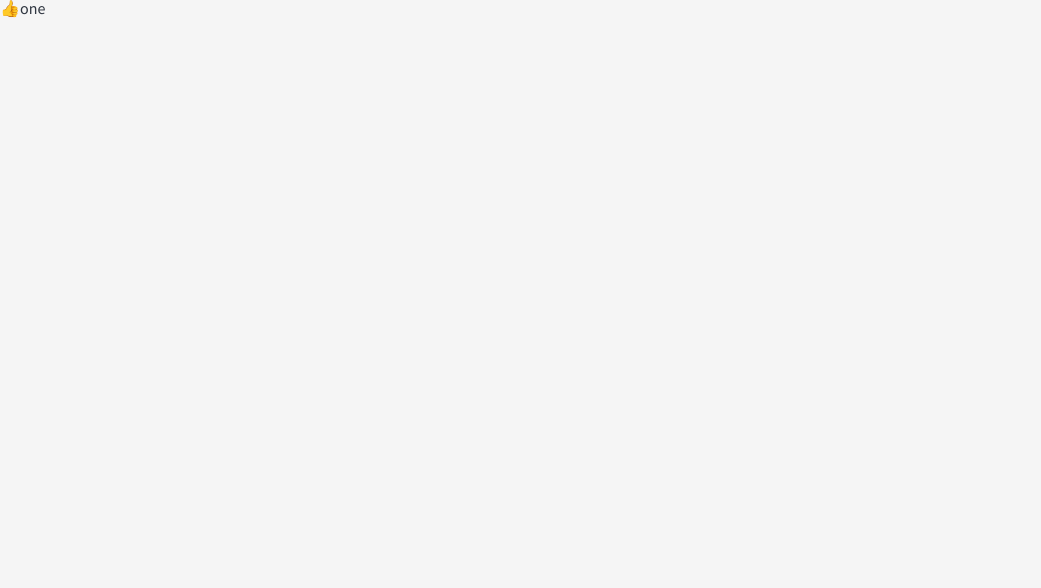
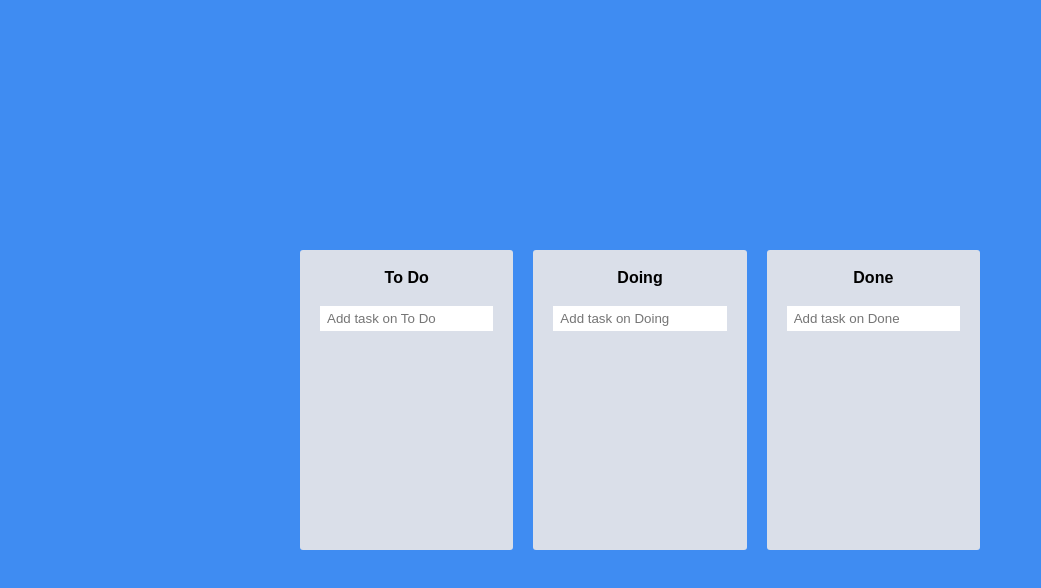
Before and after one commit to yebinGold/Trello-clone-2022, a React (Create React App) app: page / in a window 1280 px wide. Shown: the top 588 px of the page, without its empty margins (0-1041 px from the left). Built offline with nearby package versions, Linux system fonts and the light colour scheme.

Commit message:
Add input form

```diff
--- a/src/App.tsx
+++ b/src/App.tsx
@@ -1,30 +1,66 @@
-import { DragDropContext, Draggable, Droppable } from "react-beautiful-dnd";
-import TodoList from "./components/TodoList";
+import { DragDropContext, DropResult } from "react-beautiful-dnd";
+import styled from "styled-components";
+import { useRecoilState } from "recoil";
+import { todosState } from "./atoms";
+import Board from "./components/Board";
+
+const Wrapper = styled.div`
+  display: flex;
+  max-width: 680px;
+  width: 100%;
+  margin: 0 auto;
+  justify-content: center;
+  align-items: center;
+  height: 100vh;
+`;
+
+const Boards = styled.div`
+  display: grid;
+  width: 100%;
+  grid-template-columns: repeat(3, 1fr);
+  gap: 20px;
+`;
 
 function App() {
-  const onDragEnd = () => {}; // props로 전달할 함수
+  const [todos, setTodos] = useRecoilState(todosState);
+  const onDragEnd = ({ destination, source }: DropResult) => {
+    if (!destination) return;
+    if (destination.droppableId === source.droppableId) {
+      setTodos((prev) => {
+        const boardCopy = [...prev[source.droppableId]];
+        const target = boardCopy[source.index];
+        boardCopy.splice(source.index, 1);
+        boardCopy.splice(destination?.index, 0, target);
+        return {
+          ...prev,
+          [source.droppableId]: boardCopy,
+        };
+      });
+    } else {
+      setTodos((prev) => {
+        const sourceCopy = [...prev[source.droppableId]];
+        const target = sourceCopy[source.index];
+        const destCopy = [...prev[destination.droppableId]];
+        sourceCopy.splice(source.index, 1);
+        destCopy.splice(destination?.index, 0, target);
+        return {
+          ...prev,
+          [source.droppableId]: sourceCopy,
+          [destination.droppableId]: destCopy,
+        };
+      });
+    }
+  };
   return (
-    <>
-      <DragDropContext onDragEnd={onDragEnd}>
-        <div>
-          <Droppable droppableId="one">
-            {(provided) => (
-              <ul ref={provided.innerRef} {...provided.droppableProps}>
-                <Draggable draggableId="first" index={0}>
-                  {(provided) => (
-                    <li ref={provided.innerRef} {...provided.draggableProps}>
-                      <span {...provided.dragHandleProps}>👍</span>
-                      one
-                    </li>
-                  )}
-                </Draggable>
-              </ul>
-            )}
-          </Droppable>
-        </div>
-      </DragDropContext>
-      {/* <TodoList /> */}
-    </>
+    <DragDropContext onDragEnd={onDragEnd}>
+      <Wrapper>
+        <Boards>
+          {Object.keys(todos).map((boardId) => (
+            <Board todos={todos[boardId]} boardId={boardId} key={boardId} />
+          ))}
+        </Boards>
+      </Wrapper>
+    </DragDropContext>
   );
 }
 
--- a/src/atoms.tsx
+++ b/src/atoms.tsx
@@ -1,37 +1,20 @@
-import { atom, selector } from "recoil";
-
-//type categories = "TO_DO" | "DOING" | "DONE"; // type = 반복 가능
-export enum Categories {
-	"TO_DO" = "TO_DO",
-	"DOING" = "DOING",
-	"DONE" = "DONE",
-}
+import { atom } from "recoil";
 
 export interface ITodo {
   id: number;
   text: string;
-  category: Categories; // 할 일(todo), 하고 있는 일(doing), 한 일(done)
 }
 
-export const todoState = atom<ITodo[]>({
-  // TODO들의 배열임을 알려줌
-  key: "todo",
-  default: [],
-});
+interface ITodoState {
+  // todo, doing, done 말고 다른 옵션도 있음을 알려줌 (나중에 다른 board 만들수도 있으니 key를 제한하지 않음)
+  [key: string]: ITodo[]; // ITodo 객체들의 배열로 구성됨
+}
 
-export const categoryState = atom<Categories>({
-  key: "category",
-  default: Categories.TO_DO,
+export const todosState = atom<ITodoState>({
+  key: "todos",
+  default: {
+    "To Do": [],
+    Doing: [],
+    Done: [],
+  },
 })
-
-export const todoSelector = selector({
-  key: "todoSelector",
-  get: ({ get }) => {
-    // atom을 받을 get 함수
-    // todoSelector가 반환할 값
-    const todos = get(todoState); // todoState atom을 받아옴
-    const category = get(categoryState);
-
-    return todos.filter((todo) => todo.category === category);
-  },
-});
--- /dev/null
+++ b/src/components/Board.tsx
@@ -0,0 +1,111 @@
+import { useForm } from "react-hook-form";
+import { Droppable } from "react-beautiful-dnd";
+import styled from "styled-components";
+import DraggableCard from "./DraggableCard";
+import { ITodo, todosState } from "./../atoms";
+import { useSetRecoilState } from "recoil";
+
+const Wrapper = styled.div`
+  background-color: ${(props) => props.theme.boardColor};
+  padding: 20px 0px;
+  border-radius: 3px;
+  min-height: 300px;
+  display: flex;
+  flex-direction: column;
+`;
+
+const Title = styled.h1`
+  text-align: center;
+  margin-bottom: 20px;
+  font-weight: 800;
+`;
+
+interface IArea {
+  isDraggingOver: boolean;
+  isDraggingFrom: boolean;
+}
+
+const Area = styled.div<IArea>`
+  // drop 인식 영역
+  background-color: ${(props) =>
+    props.isDraggingOver
+      ? "#dfe6e9"
+      : props.isDraggingFrom
+      ? "#b2bec3"
+      : "transparent"};
+  flex-grow: 1;
+  transition: background-color 0.3s ease-in-out;
+  padding: 20px;
+`;
+
+const Form = styled.form`
+  width: 100%;
+  padding: 0 20px;
+  input {
+    width: 100%;
+    outline: none;
+    border: none;
+    padding: 5px 7px;
+  }
+`;
+
+interface IBoard {
+  todos: ITodo[];
+  boardId: string;
+}
+
+interface IForm {
+  todo: string;
+}
+
+const Board = ({ todos, boardId }: IBoard) => {
+  const setTodos = useSetRecoilState(todosState);
+  const { register, handleSubmit, setValue } = useForm<IForm>();
+  const onValid = ({ todo }: IForm) => {
+    const newTodo = {
+      id: Date.now(),
+      text: todo,
+    };
+    setTodos((prev) => {
+      return {
+        ...prev,
+        [boardId]: [newTodo, ...prev[boardId]],
+      };
+    });
+    setValue("todo", "");
+  };
+  return (
+    <Wrapper>
+      <Title>{boardId}</Title>
+      <Form onSubmit={handleSubmit(onValid)}>
+        <input
+          {...register("todo", { required: true })}
+          type="text"
+          placeholder={`Add task on ${boardId}`}
+        />
+      </Form>
+      <Droppable droppableId={boardId}>
+        {(provided, snapshot) => (
+          <Area
+            isDraggingOver={snapshot.isDraggingOver}
+            isDraggingFrom={Boolean(snapshot.draggingFromThisWith)}
+            ref={provided.innerRef}
+            {...provided.droppableProps}
+          >
+            {todos.map((todo, idx) => (
+              <DraggableCard
+                key={todo.id}
+                todoId={todo.id}
+                todoText={todo.text}
+                idx={idx}
+              />
+            ))}
+            {provided.placeholder}
+          </Area>
+        )}
+      </Droppable>
+    </Wrapper>
+  );
+};
+
+export default Board;
--- /dev/null
+++ b/src/components/DraggableCard.tsx
@@ -0,0 +1,36 @@
+import React from "react";
+import { Draggable } from "react-beautiful-dnd";
+import styled from "styled-components";
+
+const Card = styled.div<{isDragging: boolean}>`
+  background-color: ${(props) => props.isDragging ? '#74b9ff' : props.theme.cardColor};
+  padding: 10px;
+  border-radius: 5px;
+  margin-bottom: 10px;
+  box-shadow: ${props => props.isDragging ? "0px 2px 10px rgba(0, 0, 0, 0.2)" : 'none'};
+`;
+
+interface IDraggableCard {
+  todoId: number;
+  todoText: string;
+  idx: number;
+}
+
+const DraggableCard = ({ todoId, todoText, idx }: IDraggableCard) => {
+  return (
+    <Draggable draggableId={todoId+''} index={idx}>
+      {(provided, snapshot) => (
+        <Card
+          isDragging={snapshot.isDragging}
+          ref={provided.innerRef}
+          {...provided.draggableProps}
+          {...provided.dragHandleProps}
+        >
+          {todoText}
+        </Card>
+      )}
+    </Draggable>
+  );
+};
+
+export default React.memo(DraggableCard);
--- a/src/index.tsx
+++ b/src/index.tsx
@@ -64,7 +64,6 @@ const GlobalStyle = createGlobalStyle`
 	body {
 	  font-family: 'Source Sans Pro', sans-serif;
 	  background-color:${(props) => props.theme.bgColor};
-	  color:${(props) => props.theme.textColor}
 	}
 	a {
 	  text-decoration:none;
--- a/src/styled.d.ts
+++ b/src/styled.d.ts
@@ -3,8 +3,8 @@ import "styled-components";
 // and extend them!
 declare module "styled-components" {
   export interface DefaultTheme {
-    textColor: string;
+    cardColor: string;
     bgColor: string;
-    accentColor: string;
+    boardColor: string;
   }
 }
--- a/src/theme.ts
+++ b/src/theme.ts
@@ -1,7 +1,7 @@
 import { DefaultTheme } from "styled-components";
 
 export const theme: DefaultTheme = {
-  textColor: "#2f3640",
-  bgColor: "whitesmoke",
-  accentColor: "#f76707",
+  bgColor: "#3F8CF2",
+  cardColor: "white",
+  boardColor: "#DADFE9"
 };
```
